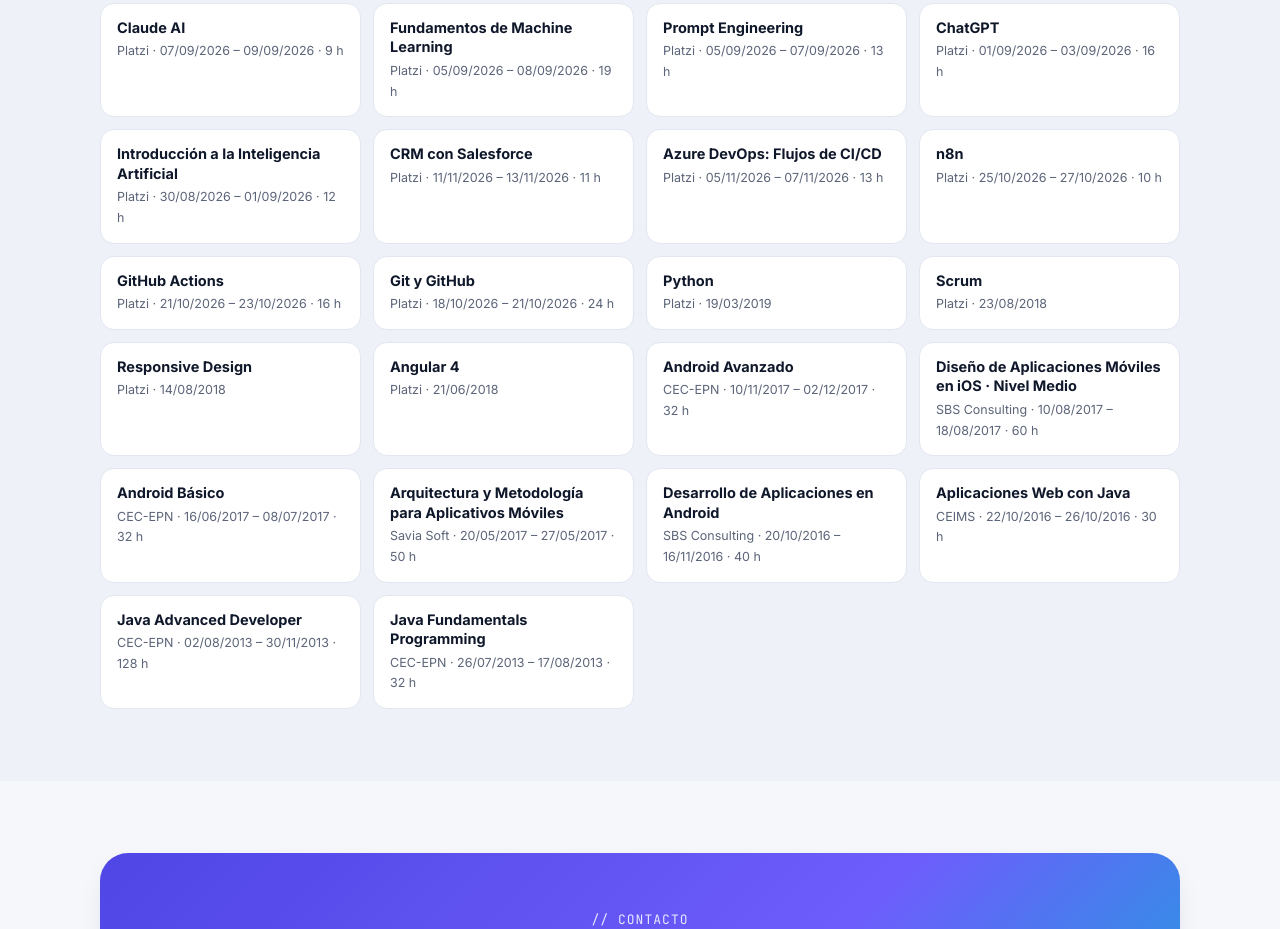
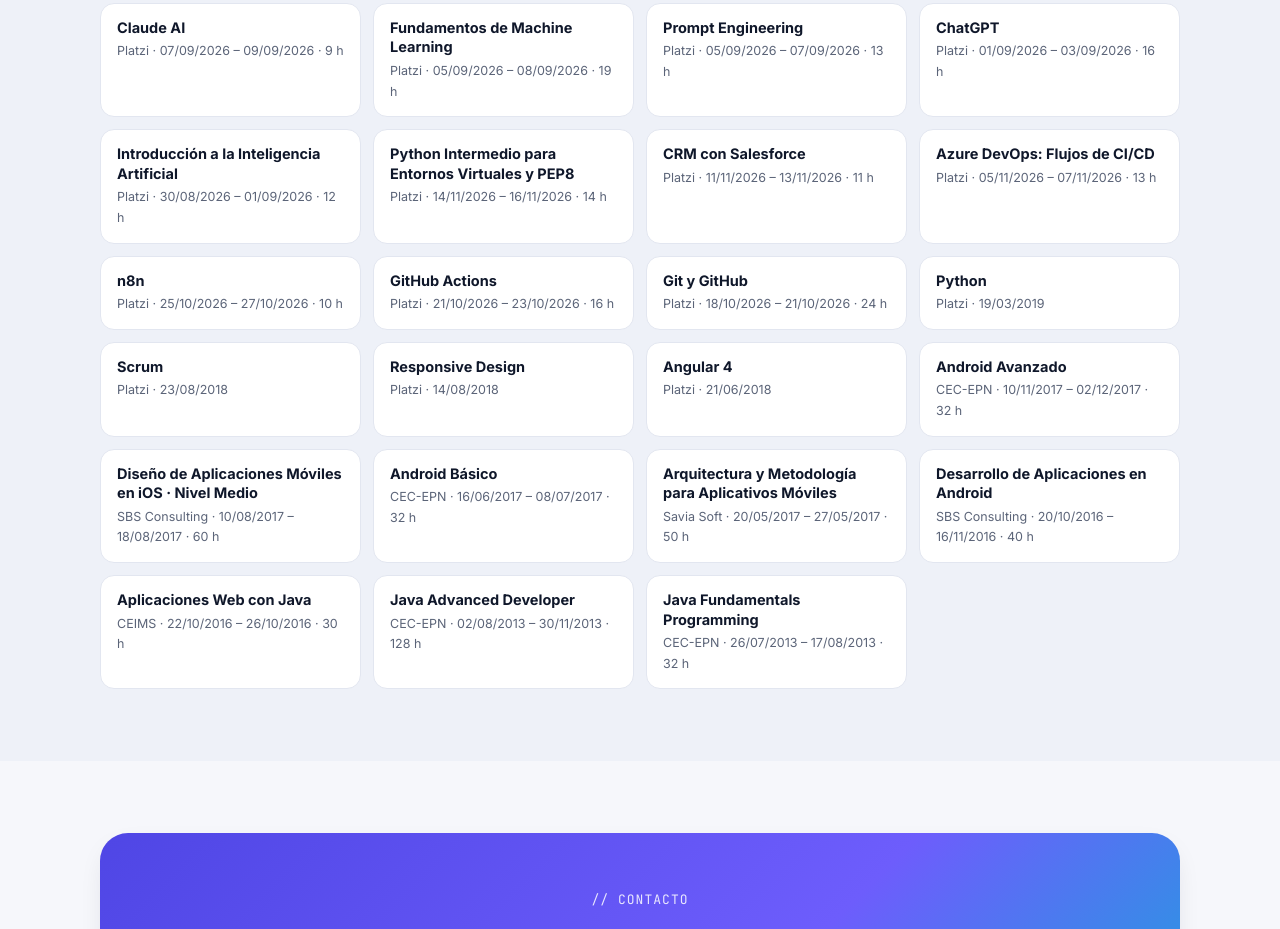
Before and after one commit to luiscaizasoria/HojaVidaPersonal, a plain HTML site: page docs/index.html in a window 1280 px wide. Shown: the part 6013-6942 px from the top of the page. Drawn offline with Linux system fonts and the light colour scheme.

Commit message:
Agrega curso Python Intermedio para Entornos Virtuales y PEP8 (Platzi, 14/11/2026 - 16/11/2026)
Co-Authored-By: Claude Sonnet 5.5 <noreply@anthropic.com>
Claude-Session: https://claude.ai/code/session_01MeG4zvAtoPGB6sgo1m4K5Y

```diff
--- a/docs/index.html
+++ b/docs/index.html
@@ -406,6 +406,7 @@ const COURSES = [
  ["Prompt Engineering","Platzi · 05/09/2026 – 07/09/2026 · 13 h","ia"],
  ["ChatGPT","Platzi · 01/09/2026 – 03/09/2026 · 16 h","ia"],
  ["Introducción a la Inteligencia Artificial","Platzi · 30/08/2026 – 01/09/2026 · 12 h","ia"],
+ ["Python Intermedio para Entornos Virtuales y PEP8","Platzi · 14/11/2026 – 16/11/2026 · 14 h","dev"],
  ["CRM con Salesforce","Platzi · 11/11/2026 – 13/11/2026 · 11 h","dev"],
  ["Azure DevOps: Flujos de CI/CD","Platzi · 05/11/2026 – 07/11/2026 · 13 h","dev"],
  ["n8n","Platzi · 25/10/2026 – 27/10/2026 · 10 h","dev"],
```
